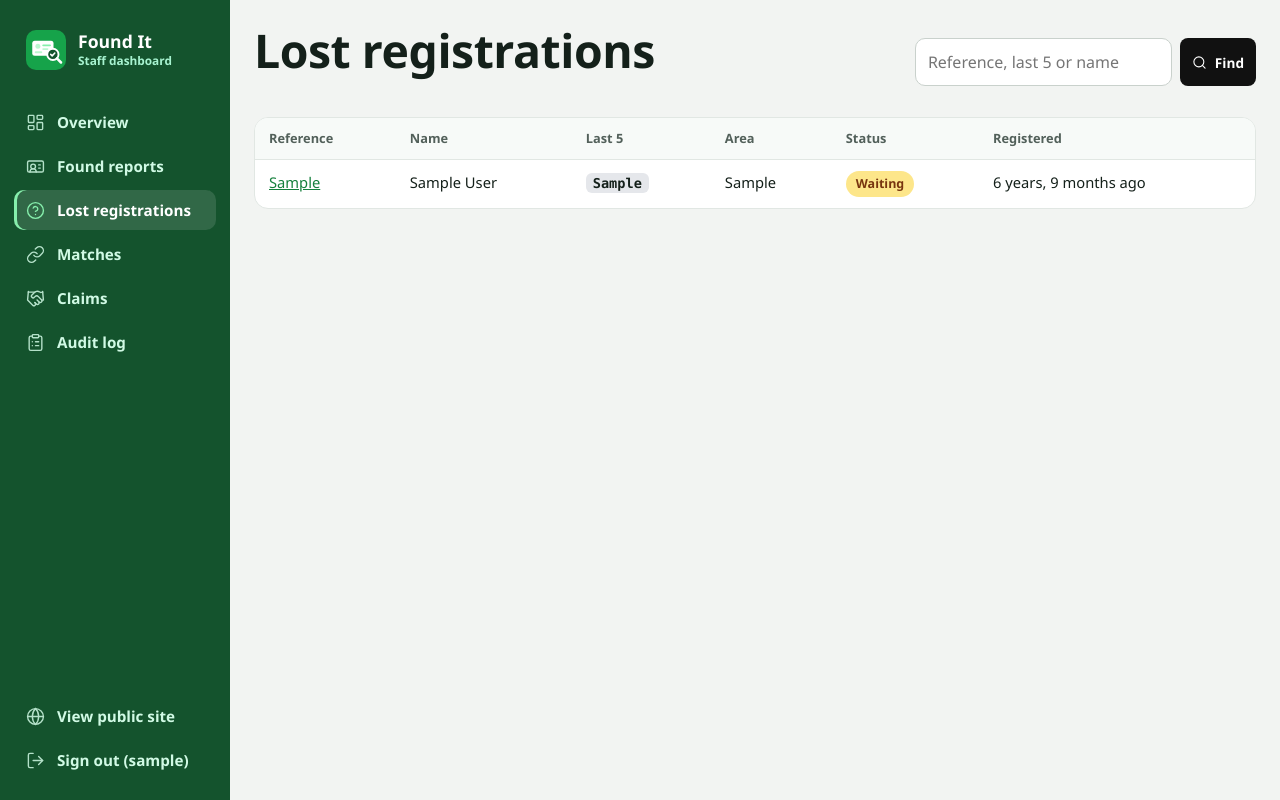
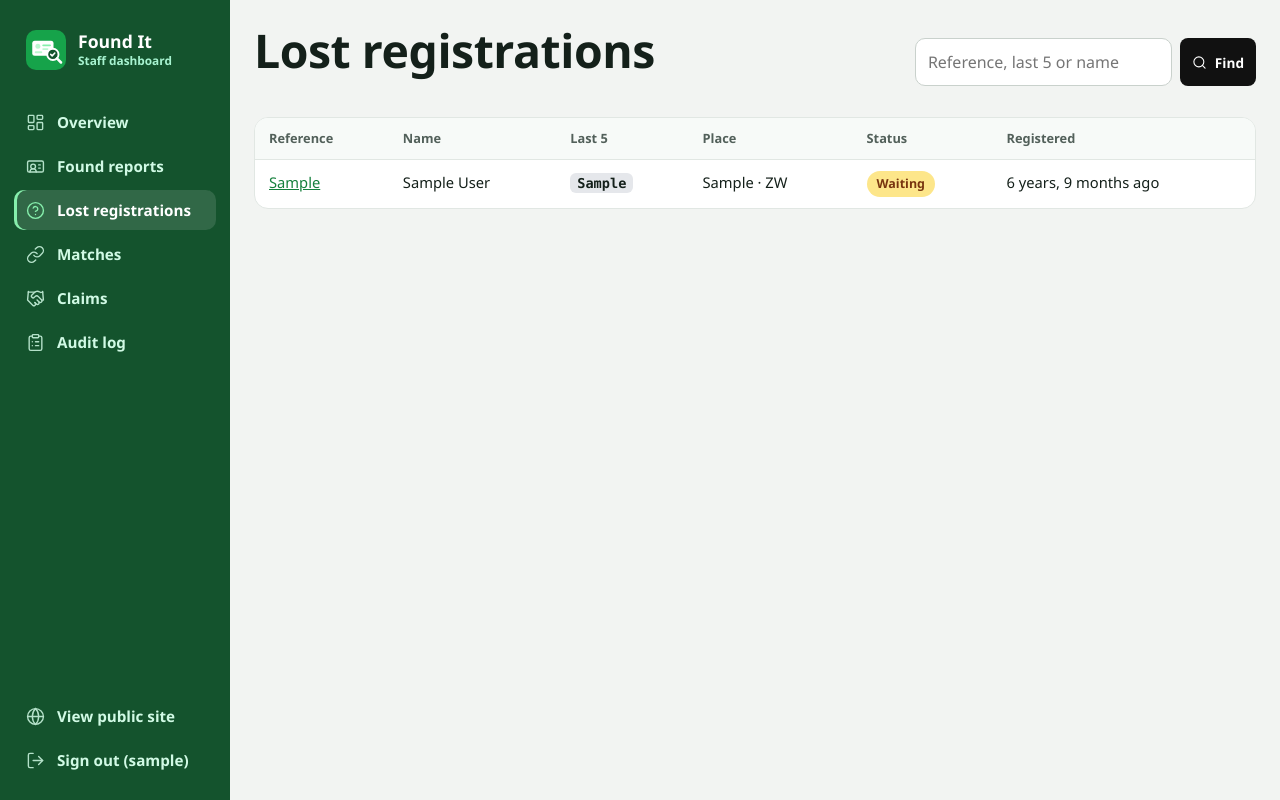
Before and after one commit to takundamukarati7-creator/chawanikwa, a Django app: page /staff/lost/ in a window 1280 px wide. Run offline with Django 5.2, Linux system fonts and the light colour scheme; a user stored in the database is signed in; tables that the repository leaves empty hold one stand-in row (values such as "Sample post"); parts of the project's set-up code (start-up, migrations or seed data) failed here and were passed over.

Commit message:
Add files via upload

```diff
--- a/templates/staff/found_detail.html
+++ b/templates/staff/found_detail.html
@@ -4,8 +4,8 @@
 <div class="page-head"><h1>{{ found.reference }} <span class="badge is-{{ found.status }}">{{ found.get_status_display }}</span></h1><a class="btn btn-outline btn-sm" href="{% url 'staff:found_list' %}">Back to list</a></div>
 <div class="two">
   <div class="panel"><h3>Report details (private)</h3>
-    <dl class="kv"><dt>Name on ID</dt><dd>{{ found.full_name }}</dd><dt>Last 5 characters</dt><dd><span class="code">{{ found.last5 }}</span></dd>
-    <dt>Public listing shows</dt><dd>{{ found.masked_name }} · …{{ found.last5 }} · {{ found.area }}</dd>
+    <dl class="kv"><dt>Country</dt><dd>{{ found.get_country_display }}</dd><dt>Name on ID</dt><dd>{{ found.full_name }}</dd><dt>Last 5 characters</dt><dd><span class="code">{{ found.last5 }}</span></dd>
+    <dt>Public listing shows</dt><dd>{{ found.masked_name }} · …{{ found.last5 }} · {{ found.area }}, {{ found.get_country_display }}</dd>
     <dt>Exact place found</dt><dd>{{ found.location_detail }}</dd><dt>Finder</dt><dd>{{ found.holder_name }}</dd><dt>Finder phone</dt><dd>{{ found.holder_phone }}</dd>
     <dt>Finder confirmed seen</dt><dd>{{ found.seen_confirmed|yesno:"Yes,No" }}</dd><dt>Reported</dt><dd>{{ found.created_at }}</dd>
     {% if found.reviewed_at %}<dt>Reviewed</dt><dd>{{ found.reviewed_at }} by {{ found.reviewed_by.get_username|default:"-" }}</dd>{% endif %}
--- a/templates/staff/found_list.html
+++ b/templates/staff/found_list.html
@@ -5,8 +5,8 @@
   <form method="get" class="searchbar"><input type="hidden" name="status" value="{{ status }}"><input name="q" value="{{ q }}" placeholder="Reference, last 5 or name"><button class="btn btn-dark btn-sm" type="submit">{% include "partials/_icon.html" with name="search" %} Find</button></form></div>
 <div class="filters">{% for val,label in statuses %}<a href="?status={{ val }}" class="{% if status == val %}active{% endif %}">{{ label }} ({{ counts|get:val }})</a>{% endfor %}</div>
 <div class="table-wrap"><table>
-<thead><tr><th>Reference</th><th>Name on ID</th><th>Last 5</th><th>Area</th><th>Status</th><th>Reported</th></tr></thead>
-<tbody>{% for f in page %}<tr><td><a href="{% url 'staff:found_detail' f.pk %}">{{ f.reference }}</a></td><td>{{ f.full_name }}</td><td><span class="code">{{ f.last5 }}</span></td><td>{{ f.area }}</td><td><span class="badge is-{{ f.status }}">{{ f.get_status_display }}</span></td><td>{{ f.created_at|timesince }} ago</td></tr>
+<thead><tr><th>Reference</th><th>Name on ID</th><th>Last 5</th><th>Place</th><th>Status</th><th>Reported</th></tr></thead>
+<tbody>{% for f in page %}<tr><td><a href="{% url 'staff:found_detail' f.pk %}">{{ f.reference }}</a></td><td>{{ f.full_name }}</td><td><span class="code">{{ f.last5 }}</span></td><td>{{ f.area }} · {{ f.country }}</td><td><span class="badge is-{{ f.status }}">{{ f.get_status_display }}</span></td><td>{{ f.created_at|timesince }} ago</td></tr>
 {% empty %}<tr><td colspan="6">Nothing here.</td></tr>{% endfor %}</tbody></table></div>
 {% include "partials/_pager.html" %}
 {% endblock %}
--- a/templates/staff/lost_detail.html
+++ b/templates/staff/lost_detail.html
@@ -4,7 +4,7 @@
 <div class="page-head"><h1>{{ lost.reference }} <span class="badge is-{{ lost.status }}">{{ lost.get_status_display }}</span></h1><a class="btn btn-outline btn-sm" href="{% url 'staff:lost_list' %}">Back to list</a></div>
 <div class="two">
   <div class="panel"><h3>Registration (private)</h3>
-    <dl class="kv"><dt>Name</dt><dd>{{ lost.full_name }}</dd><dt>Last 5</dt><dd><span class="code">{{ lost.last5 }}</span></dd><dt>WhatsApp</dt><dd>{{ lost.phone }}</dd><dt>Area</dt><dd>{{ lost.area }}</dd><dt>Where lost</dt><dd>{{ lost.location_detail|default:"-" }}</dd><dt>Registered</dt><dd>{{ lost.created_at }}</dd></dl>
+    <dl class="kv"><dt>Country</dt><dd>{{ lost.get_country_display }}</dd><dt>Name</dt><dd>{{ lost.full_name }}</dd><dt>Last 5</dt><dd><span class="code">{{ lost.last5 }}</span></dd><dt>WhatsApp</dt><dd>{{ lost.phone }}</dd><dt>Area</dt><dd>{{ lost.area }}</dd><dt>Where lost</dt><dd>{{ lost.location_detail|default:"-" }}</dd><dt>Registered</dt><dd>{{ lost.created_at }}</dd></dl>
     {% if lost.status != "closed" %}<form method="post" class="mt" data-confirm="Close this registration?">{% csrf_token %}<input type="hidden" name="action" value="close"><button class="btn btn-outline" type="submit">{% include "partials/_icon.html" with name="lock" %} Close registration</button></form>{% endif %}
   </div>
   <div class="panel"><h3>Possible matches</h3>
--- a/templates/staff/lost_list.html
+++ b/templates/staff/lost_list.html
@@ -4,8 +4,8 @@
 <div class="page-head"><h1>Lost registrations</h1>
   <form method="get" class="searchbar"><input name="q" value="{{ q }}" placeholder="Reference, last 5 or name"><button class="btn btn-dark btn-sm" type="submit">{% include "partials/_icon.html" with name="search" %} Find</button></form></div>
 <div class="table-wrap"><table>
-<thead><tr><th>Reference</th><th>Name</th><th>Last 5</th><th>Area</th><th>Status</th><th>Registered</th></tr></thead>
-<tbody>{% for l in page %}<tr><td><a href="{% url 'staff:lost_detail' l.pk %}">{{ l.reference }}</a></td><td>{{ l.full_name }}</td><td><span class="code">{{ l.last5 }}</span></td><td>{{ l.area }}</td><td><span class="badge is-{{ l.status }}">{{ l.get_status_display }}</span></td><td>{{ l.created_at|timesince }} ago</td></tr>
+<thead><tr><th>Reference</th><th>Name</th><th>Last 5</th><th>Place</th><th>Status</th><th>Registered</th></tr></thead>
+<tbody>{% for l in page %}<tr><td><a href="{% url 'staff:lost_detail' l.pk %}">{{ l.reference }}</a></td><td>{{ l.full_name }}</td><td><span class="code">{{ l.last5 }}</span></td><td>{{ l.area }} · {{ l.country }}</td><td><span class="badge is-{{ l.status }}">{{ l.get_status_display }}</span></td><td>{{ l.created_at|timesince }} ago</td></tr>
 {% empty %}<tr><td colspan="6">Nothing here.</td></tr>{% endfor %}</tbody></table></div>
 {% include "partials/_pager.html" %}
 {% endblock %}
```
